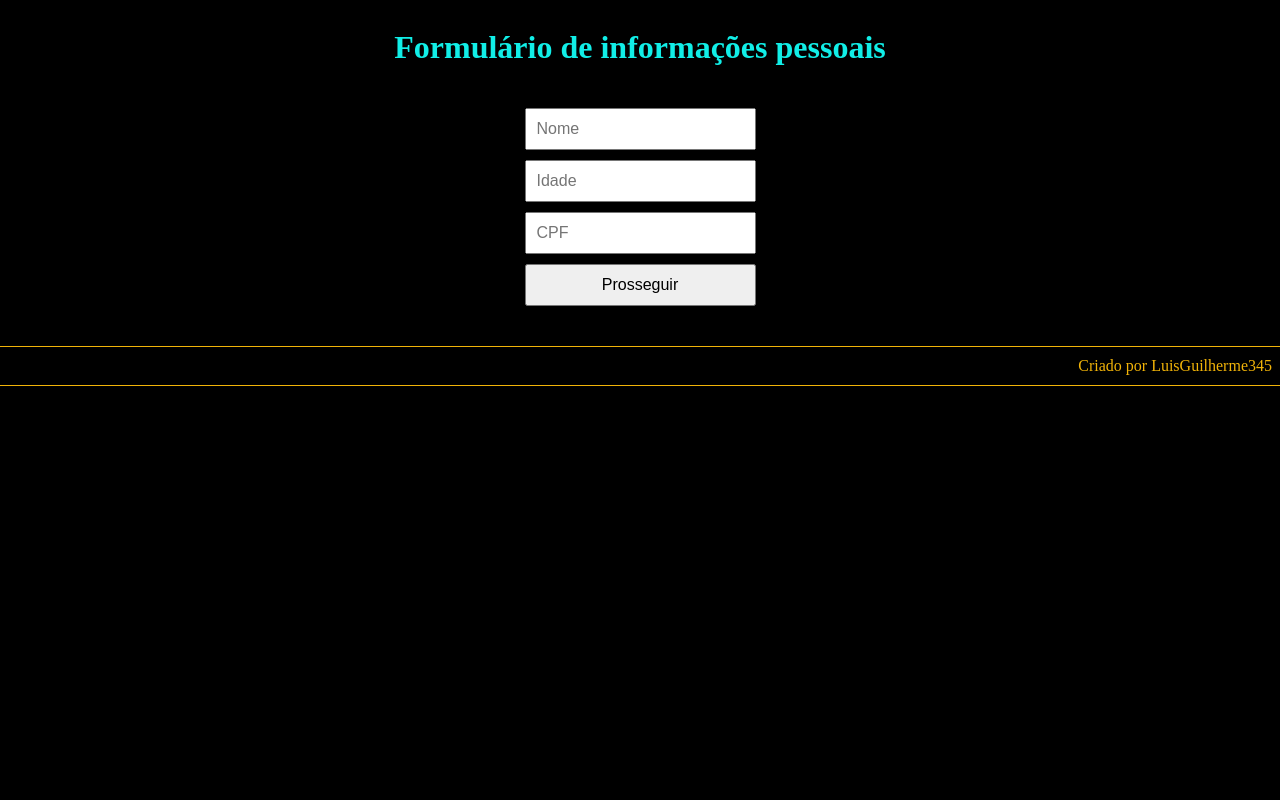
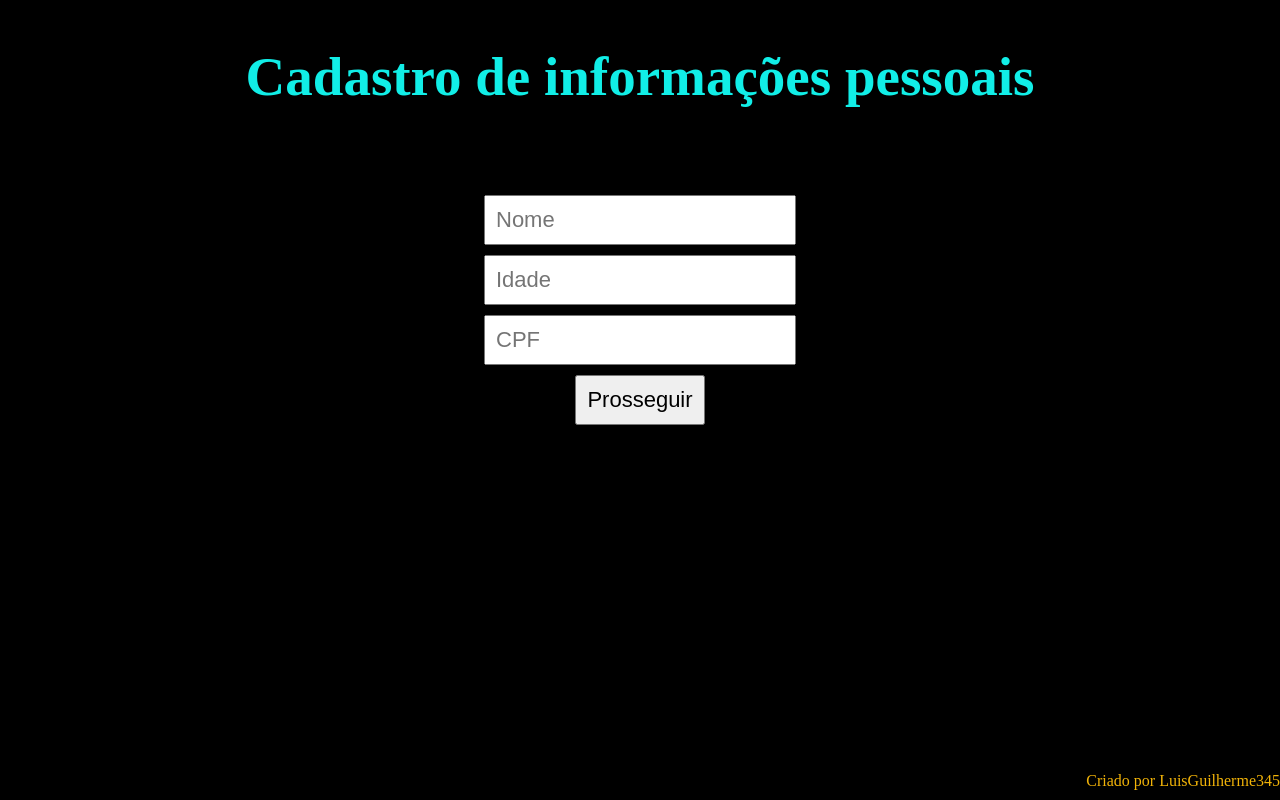
Before and after one commit to LGAPM345/programacao_web-cc-a, a plain HTML site: page index.html in a window 1280 px wide. Drawn offline with Linux system fonts and the light colour scheme.

Commit message:
Atualizações de estilo e comentário

```diff
--- a/estilo.css
+++ b/estilo.css
@@ -1,26 +1,35 @@
+/* Estilização do título por meio de um ID*/
 #titulo{
     color: rgb(17, 238, 231);
     text-align: center;
+    font-size: 55px;
 }
+/* Estilização das caixas de texto/botão */
 .entradas-formulario {
     display: flex;
     flex-direction: column;
+    align-items: center;
+    justify-content: center;
     gap: 10px;
     margin: auto;
     max-width: 300px;
-    padding: 20px;
+    padding: 50px;
     box-sizing: border-box;
 }
 .entradas-formulario input,
 .entradas-formulario button{
 padding: 10px;
-font-size: 16px;
+font-size: 22px;
 }
+/*Estilização do rodapé */
 .rodape{
+    position: absolute;
+    bottom: 0;
+    font-size: 16px;
+
     text-align: end;
     padding: 10px;
     margin-top: 20px;
-    border: 1px solid;
     width: 100%;
 }
 .container{
--- a/index.html
+++ b/index.html
@@ -1,20 +1,24 @@
 <!DOCTYPE html>
 <html lang="pt-br" style="background-color: rgb(0, 0, 0);">
 <head>
+    <!--início do código-->
     <meta charset="UTF-8">
     <meta name="viewport" content="width=device-width, initial-scale=1.0">
     <title>Programação Web Turma A CC</title>
+    <!--link para o css-->
     <link rel="stylesheet" href="estilo.css">
 </head>
 <body>
+    <!--Definição das caixas de texto e do botão-->
     <div class="container">
-        <h1 id="titulo">Formulário de informações pessoais</h1>
+        <h1 id="titulo">Cadastro de informações pessoais</h1>
         <div class="entradas-formulario">
             <input type="text" placeholder="Nome">
             <input type="number"placeholder="Idade">
             <input type="text"placeholder="CPF">
             <button>Prosseguir</button>
         </div>
+        <!--Definição do rodapé-->
         <footer class="rodape" style="color: rgb(241, 179, 8);">Criado por LuisGuilherme345</footer>
     </div>
 </body>
```
